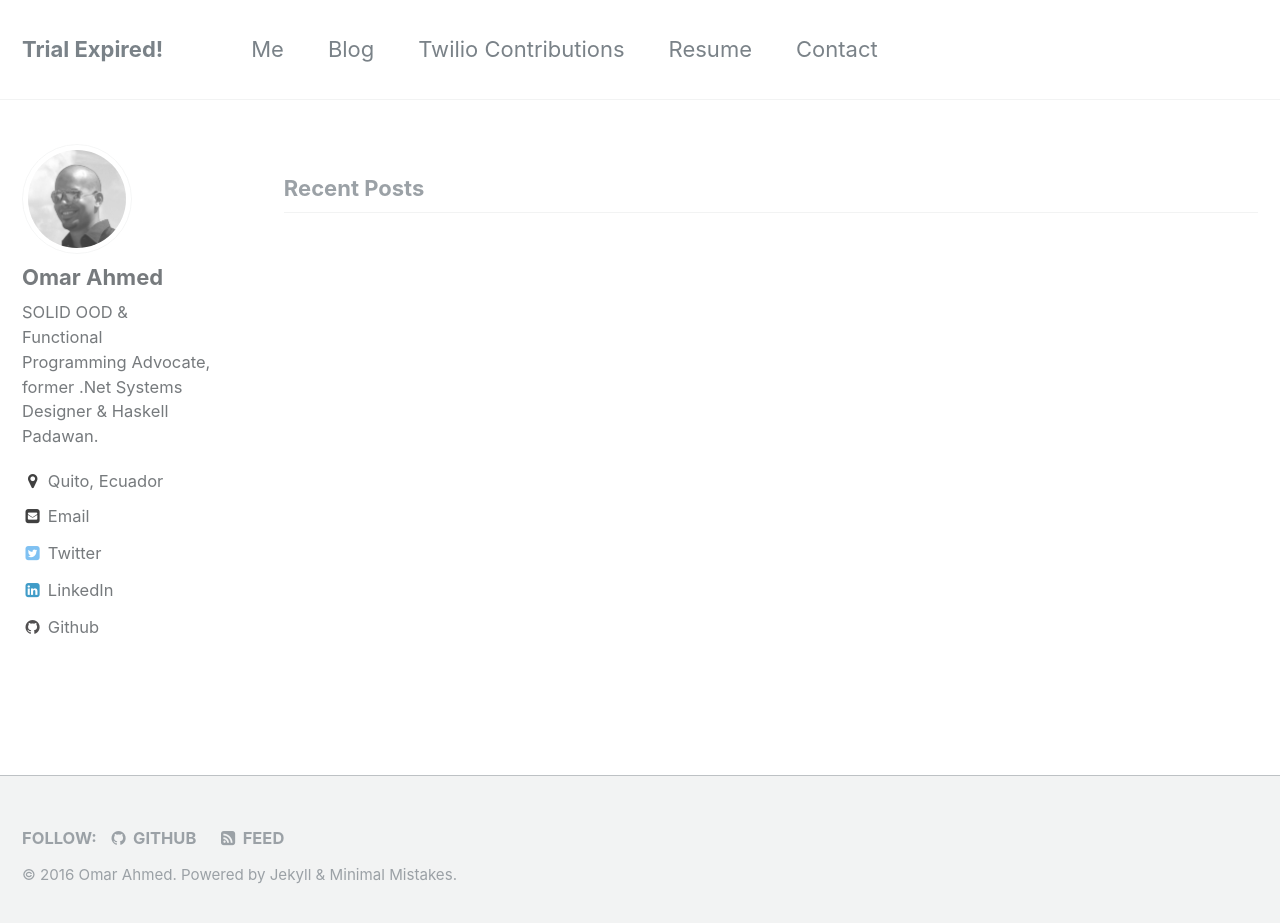
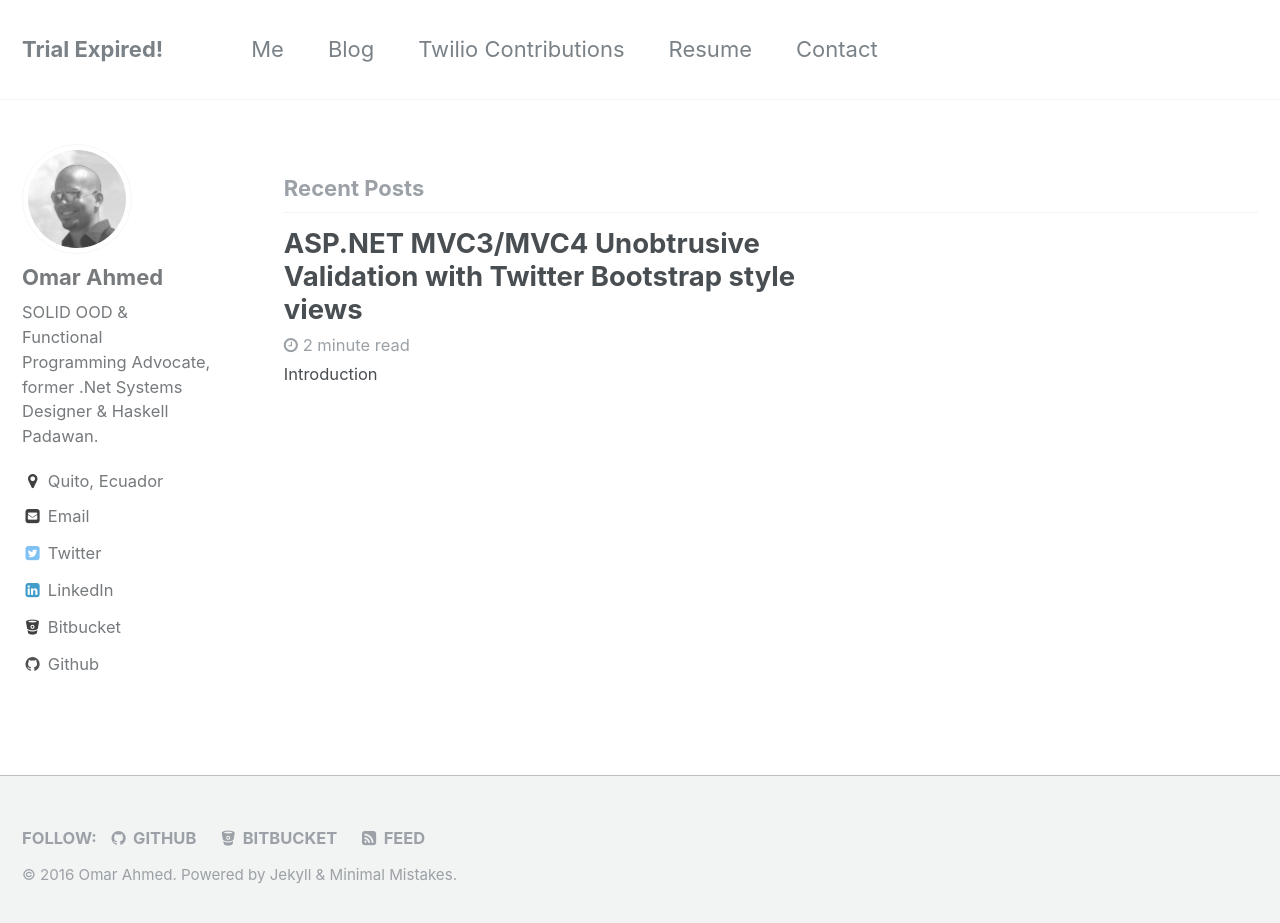
Before and after one commit to nebtrx/nebtrx.github.io, a Jekyll site: the page built from index.html, in a window 1280 px wide and 931 px high. Shown: the top 923 px of the window. Built offline with Jekyll 4.4.1, drawn with Linux system fonts in a browser that asks for light colours; the list of posts is cut into pages by our own code; some of the changed lines change nothing that is shown.

Commit message:
Adding first post

```diff
--- a/_config.yml
+++ b/_config.yml
@@ -85,7 +85,7 @@ author:
   location         : "Quito, Ecuador"
   email            : "neb.trx@gmail.com"
   uri              :
-  bitbucket        :
+  bitbucket        : "nebtrx"
   codepen          :
   dribbble         :
   flickr           :
@@ -229,3 +229,17 @@ compress_html:
   clippings: all
   ignore:
     envs: development
+
+
+defaults:
+  # _posts
+  - scope:
+      path: ""
+      type: posts
+    values:
+      layout: single
+      author_profile: true
+      read_time: true
+      comments: true
+      share: true
+      related: true
--- /dev/null
+++ b/_posts/2013-01-20-asp-net-mvc3mvc4-unobtrusive-validation-with-twitter-bootstrap-style-views.md
@@ -0,0 +1,70 @@
+---
+layout: single
+title: ASP.NET MVC3/MVC4 Unobtrusive Validation with Twitter Bootstrap style views
+tags:
+- ASP.NET
+- ASP.NET MVC
+- control group
+- jQuery Unobtrusive Validation
+- jQuery Validation
+- Twitter Bootstrap
+- Unobtrusive Validation
+---
+
+**Introduction**
+
+If you're working with ASP.NET MVC3/MVC4 and you're opting to enhance your views with [Twitter Bootstrap](http://twitter.github.com/bootstrap/)  front-end toolkit, which is an excellent tool  for rapidly developing web applications, you may encounter some obstacles in your way while enabling client side unobtrusive validation. As you may know this feature is achieve through  the co-op of two JavaScript plugins: [jQuery Validation](http://docs.jquery.com/Plugins/Validation) and  [MVC 3 Unobtrusive jQuery Validation](http://nraykov.wordpress.com/2011/06/06/asp-net-mvc-3-unobtrusive-client-side-validation/).
+
+**The real stuff.**
+
+This is what you wanna get:
+
+[![Desired Client Validation Behavior]({{ site.baseurl }}/assets/capture1.png)](http://trialexpired.files.wordpress.com/2013/01/capture1.png)
+
+**The code**
+
+In order to achieve that you may follow a couple of ways, but with the exception of modifying the CSS styles of the MVC 3 Unobtrusive jQuery Validation Plugin, most of them lead to the same end: modify the highlight/unhighlight handlers to obtain the desire effect. This is easy, but  first you have to layout the view using the _.control-group_ and _.controls_ style classes as the following example shows:
+
+[![Code Snippet]({{ site.baseurl }}/assets/capture21.png)](http://trialexpired.files.wordpress.com/2013/01/capture21.png)
+
+Once did this for every form field you should proceed to write some jQuery code to ensure the label get the right style because the ASP.NET MVC3 Html.LabelFor helper wont let you add custom HTML attributes. So..
+
+<pre>$("#register-form .control-group>label").addClass('control-label');</pre>
+
+Of course you may also write a custom Html helper to works out did for you.
+
+Now you must code some JavaScript  to overwrite the default behavior of the jQuery Validation plugin in matters of highlight/highlight forms error:
+
+<pre>function boostrapHighlight(element, errorClass, validClass) {
+     $(element).closest(".control-group").addClass("error");
+     $(element).trigger('highlated');
+};
+
+function boostrapUnhighlight(element, errorClass, validClass) {
+     $(element).closest(".control-group").removeClass("error");
+     $(element).trigger('unhighlated');
+};
+
+$.validator.setDefaults({
+     ignore: "",
+     highlight: function (element, errorClass, validClass) {
+          boostrapHighlight(element, errorClass, validClass);
+     },
+     unhighlight: function (element, errorClass, validClass) {
+          boostrapUnhighlight(element, errorClass, validClass);
+     }
+});</pre>
+
+Voila!  it's done!. Now when the plugin desires to highlight an element it looks for the closest _.control-group _element and decorates it with the _.error_ CSS class achieving the desire bootstrap style validation behavior. The unhighlight works similarly but in reverse.
+
+**Further explanation**
+
+In the previous code fragment there are a couple of stuff you may wonder why I did it.
+
+The first, after highlighting every element I trigger an event named 'highlithed' and the same thing after unhighlighting which unleash the "unhighlithed" event. This statement allows me to triggers some particular behavior in the element which allows me for example: highlight the tab with errors in the form show in the [image](#desired). I got to say I've tried a cleaner approach to trigger customs behavior when a highlight occurs by using a Publisher-Subscriber Pattern to subscribe custom callbacks when these functions(highlight/unhighlight) were called but it turns out in a asynchronous mess when you a couple of forms in the same page. So in the end I prefer to use jQuery [custom events](http://dailyjs.com/2009/11/14/jquery-custom-events/) which provide a built in means to use the publish subscribe pattern in a way that is functionally equivalent.
+
+The second, when I override the defaults of the jQuery Validation Plugin I set the ignore property to none(""). This allows the validation to ignore none DOM elements and highlight/unhighlight even the hidden elements.
+
+**Conclusions**
+
+The integration of Twitter Bootstrap front end toolkit is an excellent choice to make cleaner layout of the view. Today we have learned that tweak the MVC 3 Unobtrusive jQuery Validation Plugin to work with Bootstrap validation styles it's really easy.
```
